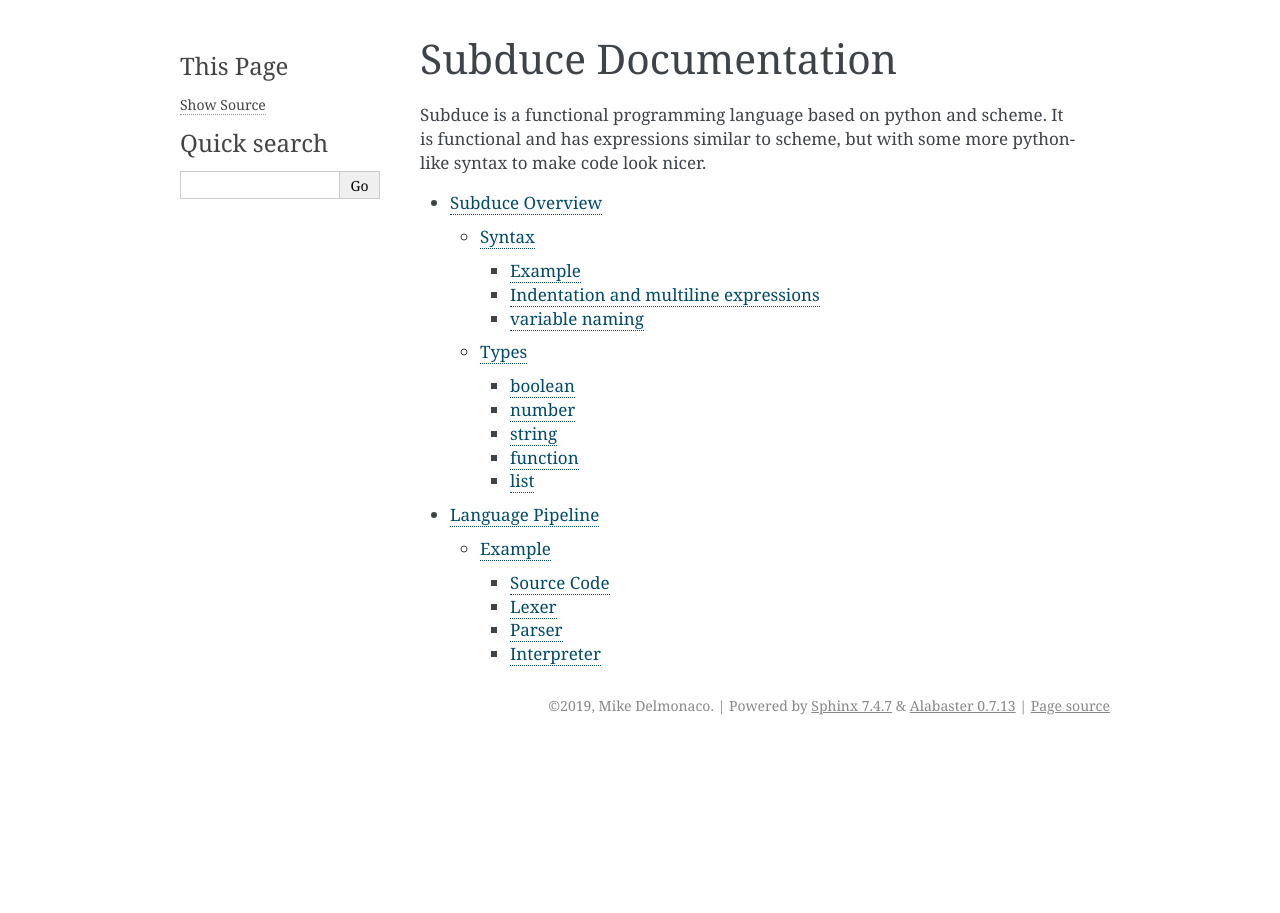
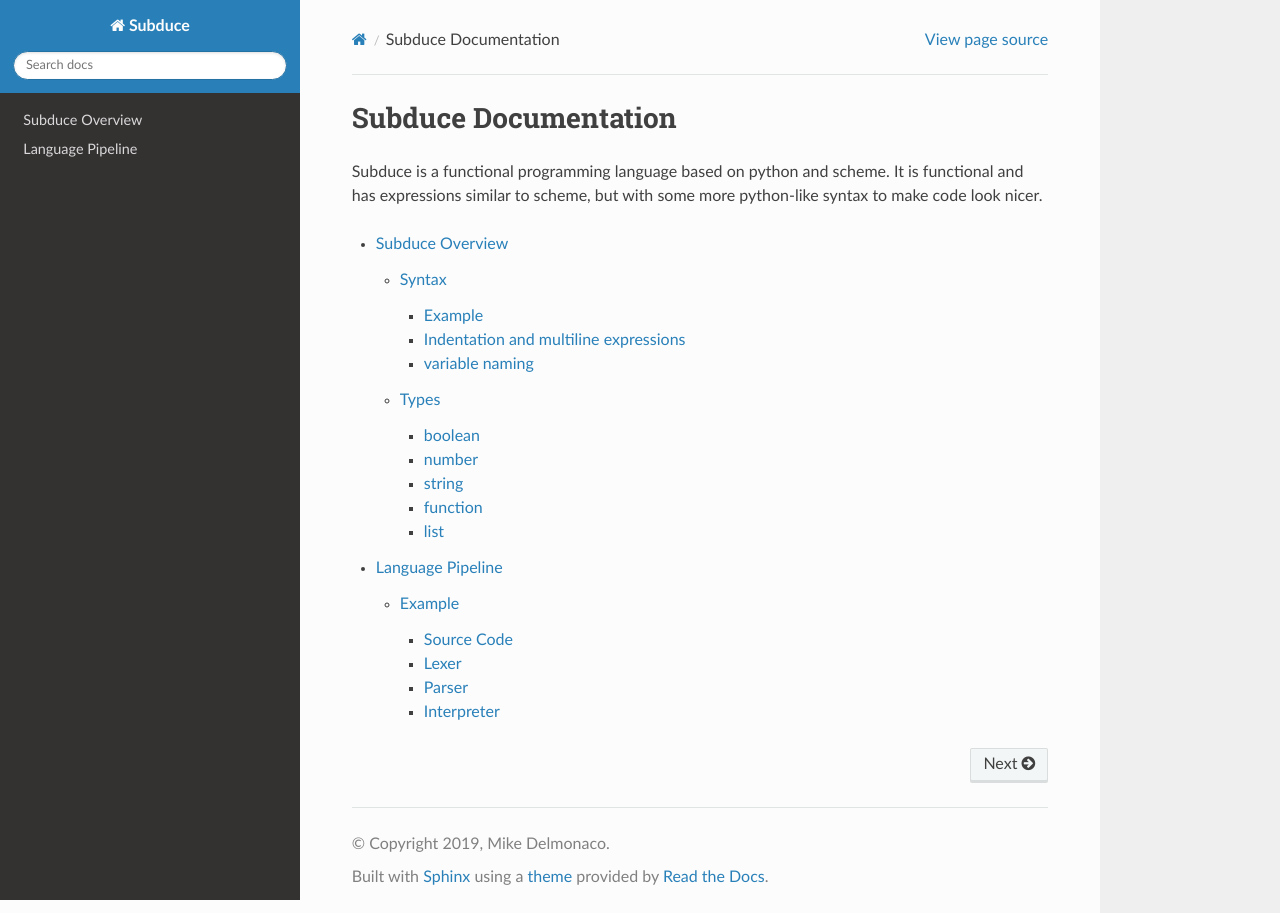
Before and after one commit to quasarbright/Subduce, a Sphinx documentation site: the page built from docs/index.rst, in a window 1280 px wide. Built offline with Sphinx 7.4.7 and the Read the Docs theme 2.0.0, drawn with Linux system fonts in a browser that asks for light colours.

Commit message:
readthedocs theme

```diff
--- a/docs/conf.py
+++ b/docs/conf.py
@@ -1,3 +1,4 @@
+import sphinx_rtd_theme
 # Configuration file for the Sphinx documentation builder.
 #
 # This file only contains a selection of the most common options. For a full
@@ -31,6 +32,7 @@ release = '0.0.1'
 # extensions coming with Sphinx (named 'sphinx.ext.*') or your custom
 # ones.
 extensions = [
+    "sphinx_rtd_theme"
 ]
 
 # Add any paths that contain templates here, relative to this directory.
@@ -47,7 +49,7 @@ exclude_patterns = ['_build', 'Thumbs.db', '.DS_Store']
 # The theme to use for HTML and HTML Help pages.  See the documentation for
 # a list of builtin themes.
 #
-html_theme = 'alabaster'
+html_theme = "sphinx_rtd_theme"
 
 # Add any paths that contain custom static files (such as style sheets) here,
 # relative to this directory. They are copied after the builtin static files,
```
